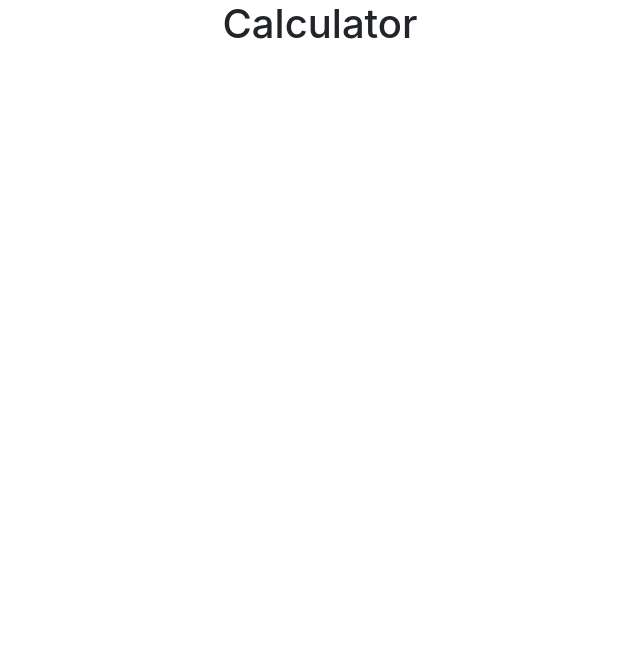
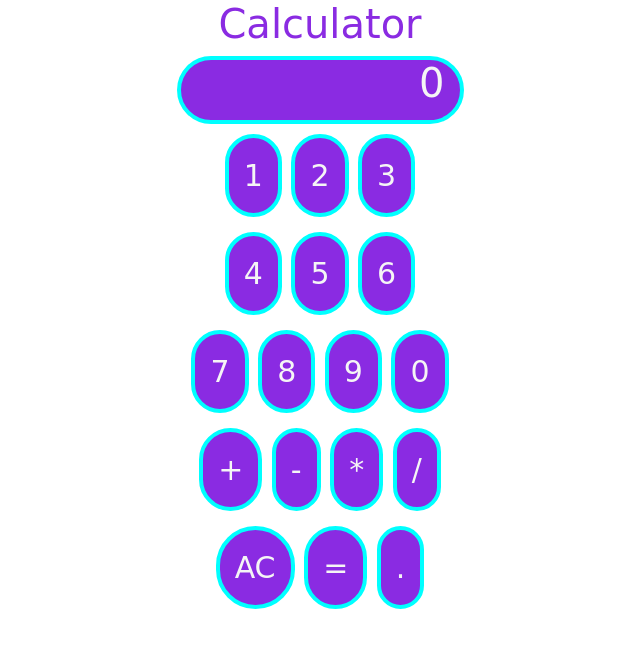
Before and after one commit to Ivana25/calculator, a plain HTML site: page index.html in a window 1280 px wide. Shown: the whole page, without its empty margins (320-960 px from the left). Drawn offline with nearby package versions, Linux system fonts and the light colour scheme.

Commit message:
finished calculator

```diff
--- a/index.html
+++ b/index.html
@@ -1,20 +1,86 @@
 <!DOCTYPE html>
 <html>
+
 <head>
     <meta charset="UTF-8">
     <meta name="viewport" content="width=device-width,initial-scale=1">
     <title>title</title>
     <link rel="stylesheet" href="stylesheet.css" type="text/css">
-  <link rel="stylesheet" href="https://maxcdn.bootstrapcdn.com/bootstrap/4.0.0/css/bootstrap.min.css" integrity="sha384-Gn5384xqQ1aoWXA+058RXPxPg6fy4IWvTNh0E263XmFcJlSAwiGgFAW/dAiS6JXm" crossorigin="anonymous">
+    <link rel="stylesheet" href="https://maxcdn.bootstrapcdn.com/bootstrap/4.0.0/css/bootstrap.min.css" integrity="sha384-Gn5384xqQ1aoWXA+058RXPxPg6fy4IWvTNh0E263XmFcJlSAwiGgFAW/dAiS6JXm"
+        crossorigin="anonymous">
 </head>
+
 <body>
-    <center><h1>Calculator</h1></center>
+
+    <center><h1>Calculator</h1>
+
+    <form name = "form">
+    <input class = "text" name = "input" placeholder = "0"></center>
+
+    <div class="container">
+
+        <div class="row">
+        <div class="column">
+
+            <input type='button' value='1'  onClick="form.input.value +='1'">
+            <input type='button' value='2'  onClick="form.input.value +='2'">
+            <input type='button' value='3'  onClick="form.input.value +='3'">
+
+        </div>
+        </div>
+
+        <div class="row">
+        <div class="column">
+
+            <input type='button' value='4'  onClick="form.input.value +='4'">
+            <input type='button' value='5'  onClick="form.input.value +='5'">
+            <input type='button' value='6'  onClick="form.input.value +='6'">
+
+        </div>
+        </div>
+
+        <div class="row">
+        <div class="column">
+
+            <input type='button' value='7'  onClick="form.input.value +='7'">
+            <input type='button' value='8'  onClick="form.input.value +='8'">
+            <input type='button' value='9'  onClick="form.input.value +='9'">
+            <input type='button' value='0'  onClick="form.input.value +='0'">
+
+        </div>
+        </div>
+
+        <div class="row">
+        <div class="column">
+
+            <input type='button' value='+'  onClick="form.input.value +='+'">
+            <input type='button' value='-'  onClick="form.input.value +='-'">
+            <input type='button' value='*'  onClick="form.input.value +='*'">
+            <input type='button' value='/'  onClick="form.input.value +='/'">
+
+        </div>
+        </div>
+
+        <div class="row">
+        <div class="column">
+
+            <input type='reset' value='AC'>
+            <input type='button' value='='  onClick="form.input.value = eval(form.input.value)">
+            <input type='button' value='.'  onClick="form.input.value +='.'">
+
+        </div>
+        </div>
+
+  </form>
 
 
+            <script src="https://code.jquery.com/jquery-3.2.1.slim.min.js" integrity="sha384-KJ3o2DKtIkvYIK3UENzmM7KCkRr/rE9/Qpg6aAZGJwFDMVNA/GpGFF93hXpG5KkN"
+                crossorigin="anonymous"></script>
+            <script src="https://cdnjs.cloudflare.com/ajax/libs/popper.js/1.12.9/umd/popper.min.js" integrity="sha384-ApNbgh9B+Y1QKtv3Rn7W3mgPxhU9K/ScQsAP7hUibX39j7fakFPskvXusvfa0b4Q"
+                crossorigin="anonymous"></script>
+            <script src="https://maxcdn.bootstrapcdn.com/bootstrap/4.0.0/js/bootstrap.min.js" integrity="sha384-JZR6Spejh4U02d8jOt6vLEHfe/JQGiRRSQQxSfFWpi1MquVdAyjUar5+76PVCmYl"
+                crossorigin="anonymous"></script>
+            <script src="scripts.js" type="text/javascript"></script>
+</body>
 
-        <script src="https://code.jquery.com/jquery-3.2.1.slim.min.js" integrity="sha384-KJ3o2DKtIkvYIK3UENzmM7KCkRr/rE9/Qpg6aAZGJwFDMVNA/GpGFF93hXpG5KkN" crossorigin="anonymous"></script>
-        <script src="https://cdnjs.cloudflare.com/ajax/libs/popper.js/1.12.9/umd/popper.min.js" integrity="sha384-ApNbgh9B+Y1QKtv3Rn7W3mgPxhU9K/ScQsAP7hUibX39j7fakFPskvXusvfa0b4Q" crossorigin="anonymous"></script>
-        <script src="https://maxcdn.bootstrapcdn.com/bootstrap/4.0.0/js/bootstrap.min.js" integrity="sha384-JZR6Spejh4U02d8jOt6vLEHfe/JQGiRRSQQxSfFWpi1MquVdAyjUar5+76PVCmYl" crossorigin="anonymous"></script>
-        <script src= "scripts.js" type = "text/javascript"></script>
-    </body>
 </html>
--- a/stylesheet.css
+++ b/stylesheet.css
@@ -1,3 +1,34 @@
-h1{
+center{
+    font-family: cursive;
+    color: blueviolet;
+    font-size: 20px;
+}
+
+input {
+    padding: 15px 15px 15px 15px;
+    border: 4px solid aqua;
+    border-radius: 40px;
+    background-color: blueviolet;
+    color: whitesmoke;
+    font-family: cursive;
+    text-align: right;
+    font-size: 10px;
+
+}
+
+::placeholder{
+    color: whitesmoke;
+    font-size: 40px;
+    text-align: right;
+}
+
+div{
+    margin-top: 5px;
+    margin-bottom: 5px;
+    margin-left: 5px;
+    margin-right: 5px;
+    font-family: cursive;
+    font-size: 30px;
     text-align: center;
+    justify-content: center;
 }
```
Also changed, not shown: scripts.js (line endings or trailing spaces), 1 other file. Lines whose indentation alone changed are shown as unchanged.
